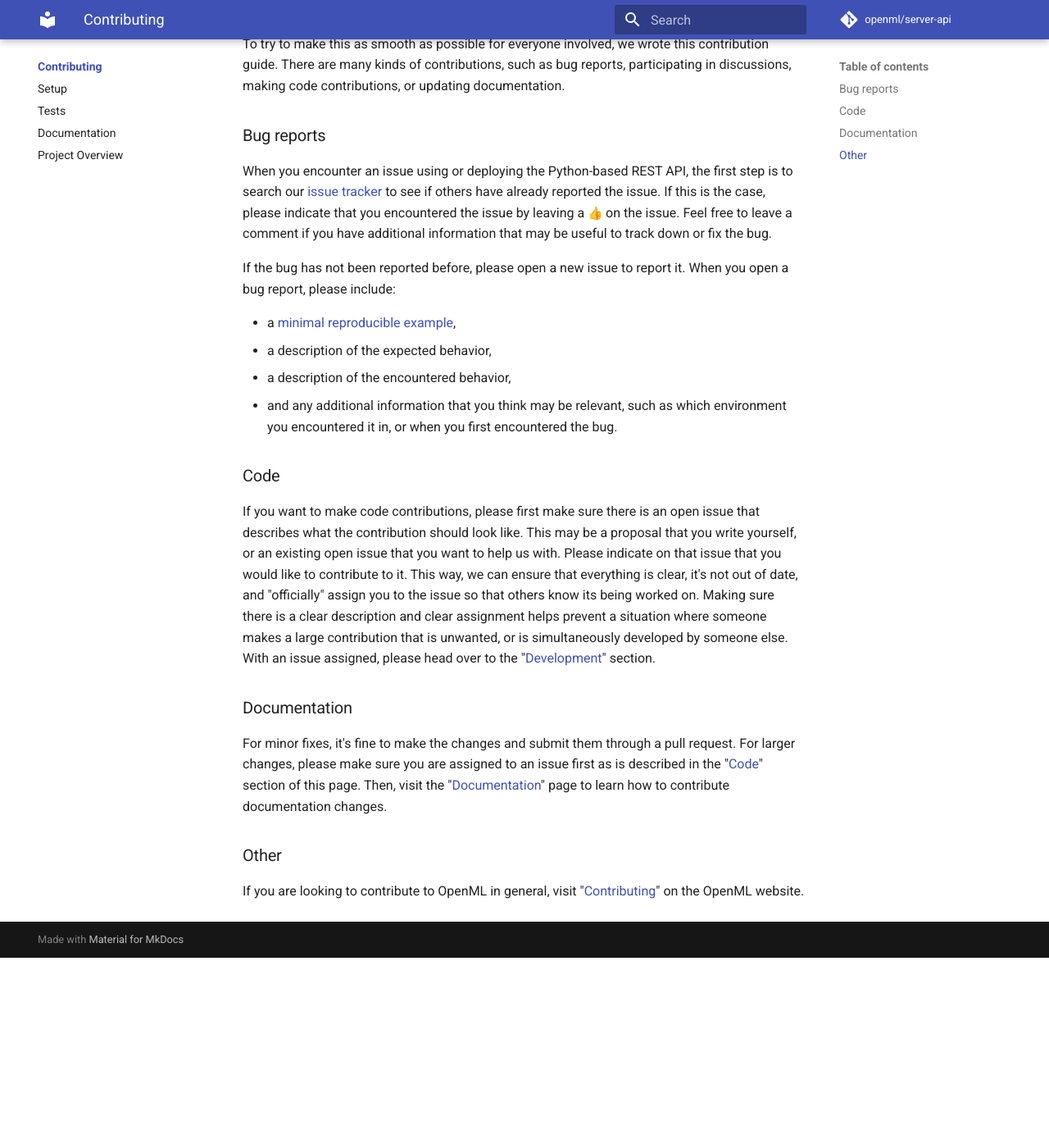
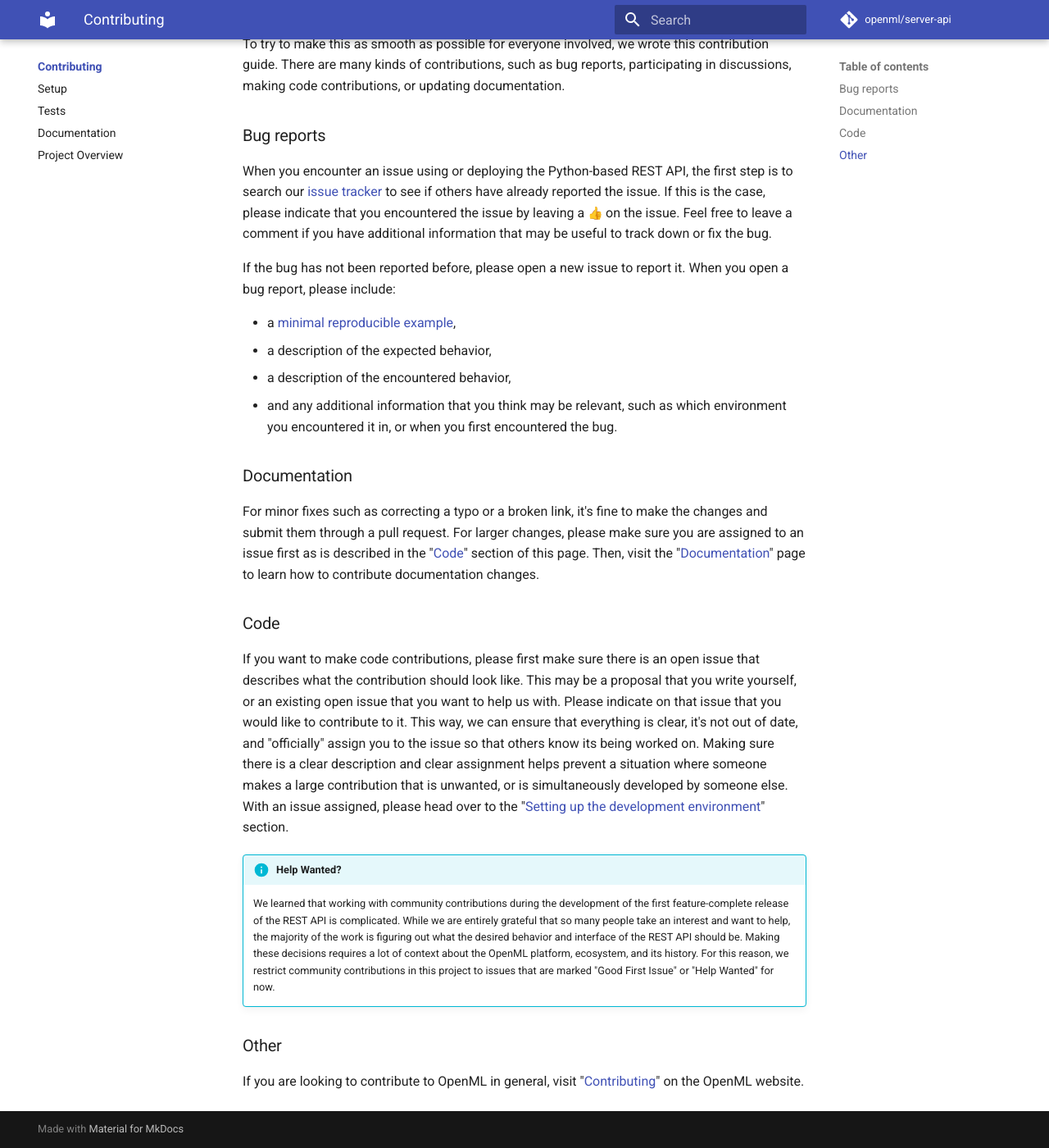
Before and after one commit to openml/server-api, an MkDocs documentation site: the page built from docs/contributing/index.md, in a window 1280 px wide and 1400 px high, scrolled down 238 px. Shown: the whole window at 82% size. Built offline with MkDocs 1.6.1 and Material for MkDocs 9.7.7, drawn with Linux system fonts in a browser that asks for light colours; emoji names are drawn with the system emoji font; comment, search, counter and statistics services are not loaded; before the commit the page ends 1406 px from its top, so only the background shows below that.

Commit message:
Add a note on community code contributions

```diff
--- a/docs/contributing/index.md
+++ b/docs/contributing/index.md
@@ -23,6 +23,13 @@ When you open a bug report, please include:
  - a description of the encountered behavior,
  - and any additional information that you think may be relevant, such as which environment you encountered it in, or when you first encountered the bug.
 
+### Documentation
+
+For minor fixes such as correcting a typo or a broken link, it's fine to make the changes and submit them through a pull request.
+For larger changes, please make sure you are assigned to an issue first as is described
+in the "[Code](#code)" section of this page. Then, visit the "[Documentation](documentation.md)"
+page to learn how to contribute documentation changes.
+
 ### Code
 
 If you want to make code contributions, please first make sure there is an open issue
@@ -33,14 +40,18 @@ everything is clear, it's not out of date, and "officially" assign you to the is
 that others know its being worked on. Making sure there is a clear description and clear
 assignment helps prevent a situation where someone makes a large contribution that is
 unwanted, or is simultaneously developed by someone else. With an issue assigned,
-please head over to the "[Development](contributing.md)" section.
+please head over to the "[Setting up the development environment](setup.md)" section.
 
-### Documentation
+!!! info "Help Wanted?"
 
-For minor fixes, it's fine to make the changes and submit them through a pull request.
-For larger changes, please make sure you are assigned to an issue first as is described
-in the "[Code](#code)" section of this page. Then, visit the "[Documentation](documentation.md)"
-page to learn how to contribute documentation changes.
+    We learned that working with community contributions during the development of
+    the first feature-complete release of the REST API is complicated.
+    While we are entirely grateful that so many people take an interest and want to help,
+    the majority of the work is figuring out what the desired behavior and interface of the
+    REST API should be. Making these decisions requires a lot of context about the OpenML platform,
+    ecosystem, and its history. For this reason, we restrict community contributions in this
+    project to issues that are marked "Good First Issue" or "Help Wanted" for now.
+
 
 ### Other
 
```
